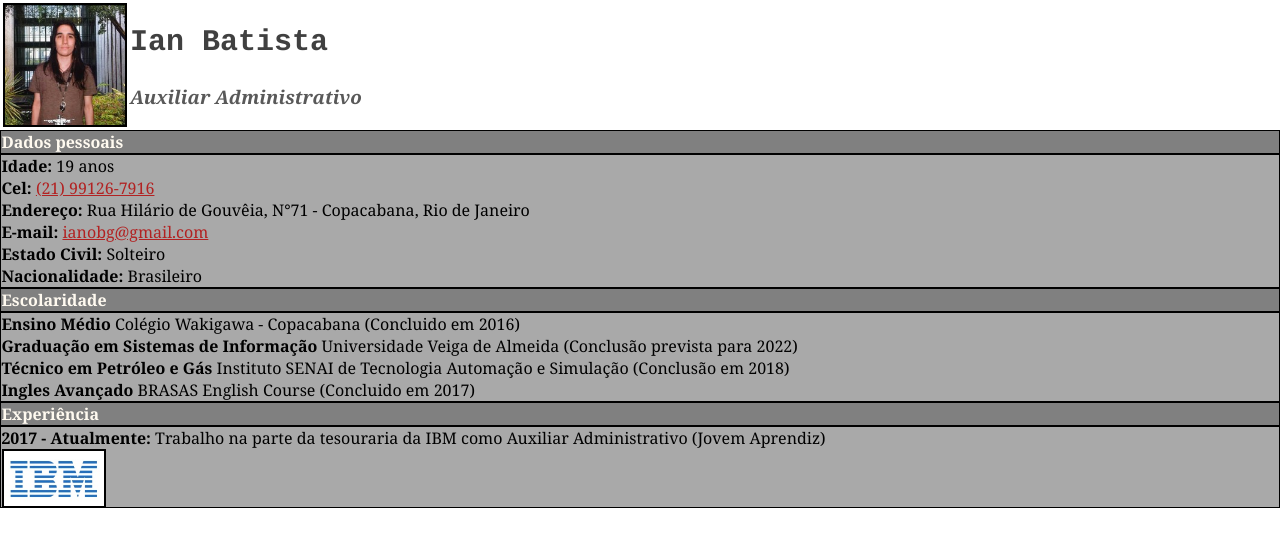
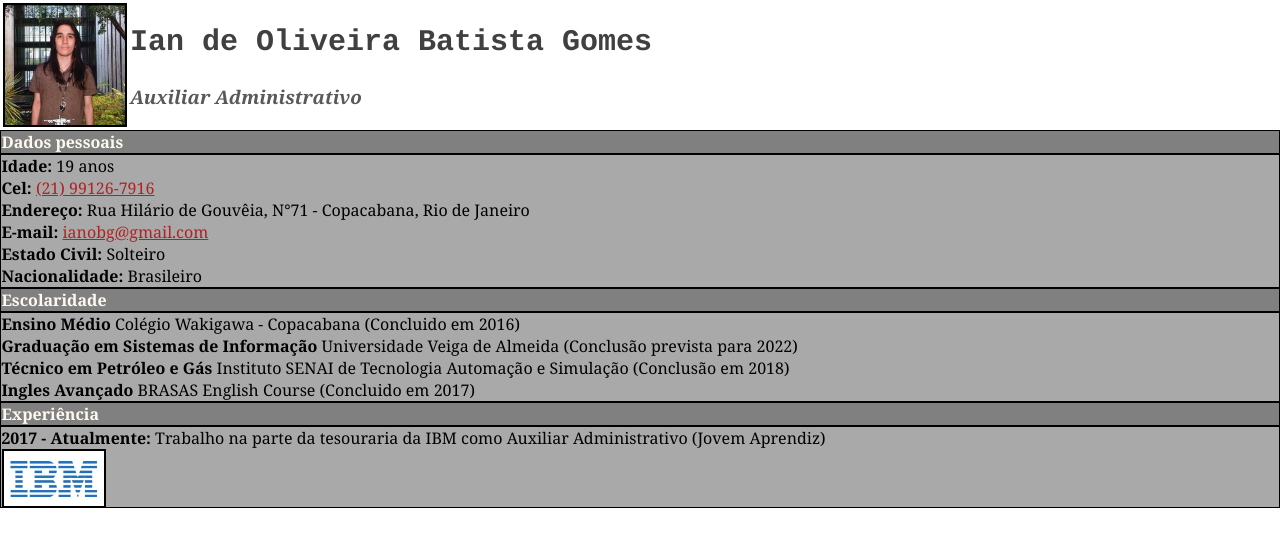
Before and after one commit to ianobg/CV-WEB, a plain HTML site: page index.html in a window 1280 px wide. Drawn offline with Linux system fonts and the light colour scheme.

Commit message:
Update index.html

```diff
--- a/index.html
+++ b/index.html
@@ -7,7 +7,7 @@
     </head>
     <body>
         <a href="https://www.linkedin.com/in/ian-de-oliveira-batista-gomes-05b840137/"><img id="img" src="img/ian.jpg" alt="Imagem Ian" border="2" height="120" width="120"></a>
-        <h2>Ian Batista</h2>
+        <h2>Ian de Oliveira Batista Gomes</h2>
         <h3>Auxiliar Administrativo</h3>
 
         <div class="tit"><b>Dados pessoais</b></div>
```
